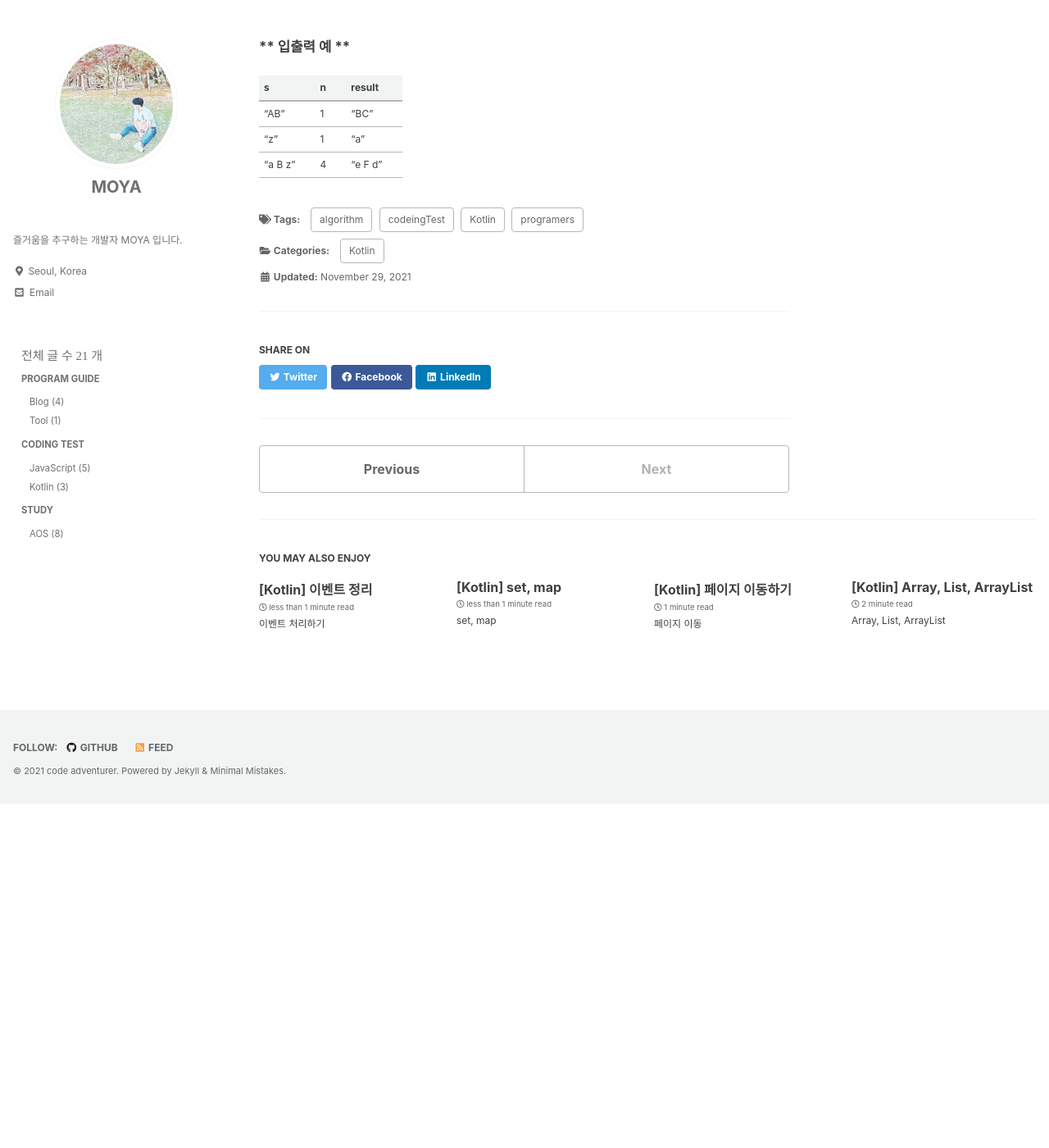
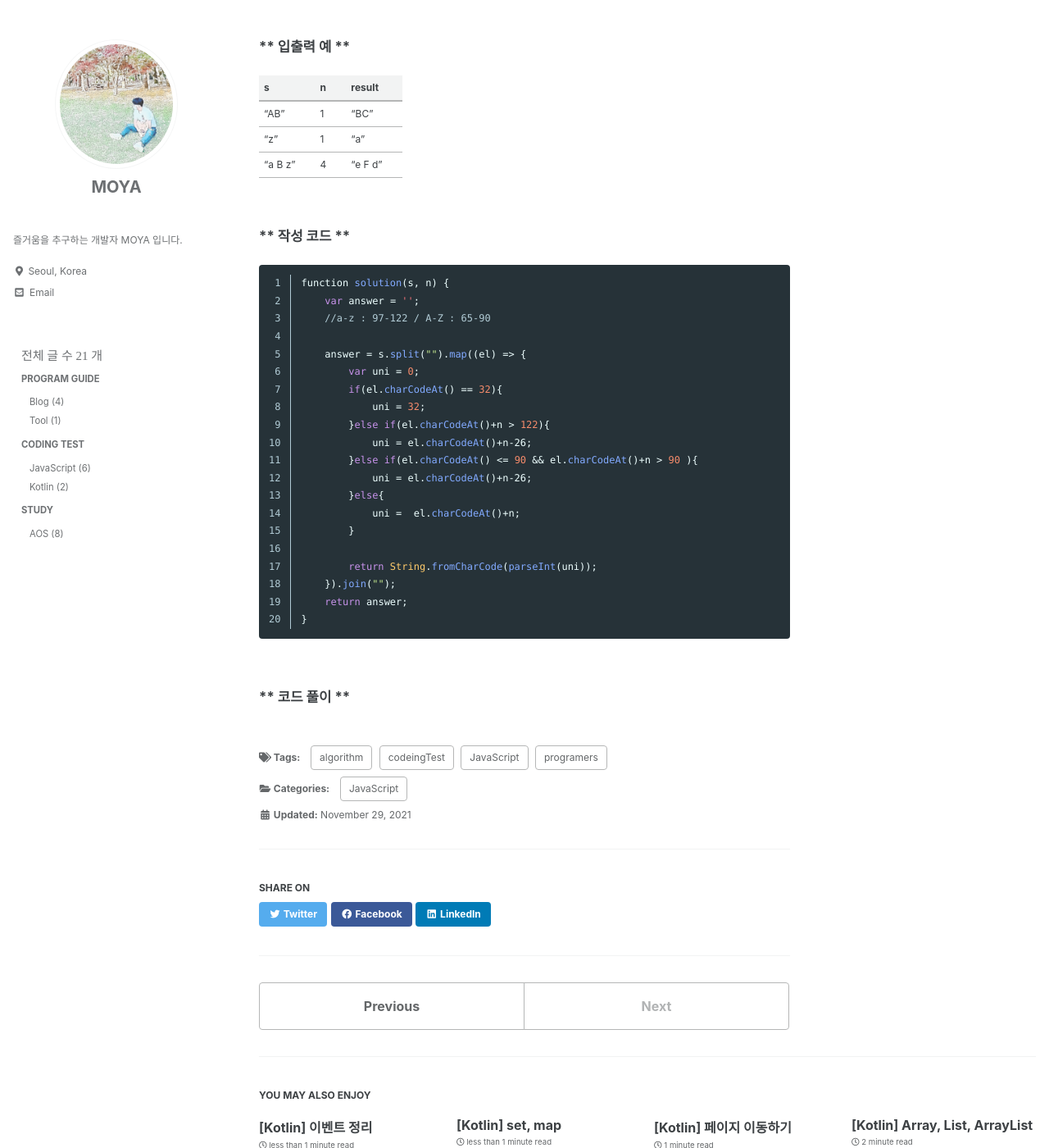
Before and after one commit to kdc7140/kdc7140.github.io, a Jekyll site: the page built from _posts/codingTest/2021-11-29-codingTest7.md, in a window 1280 px wide and 1400 px high, scrolled down 572 px. Shown: the whole window at 82% size. Built offline with Jekyll 4.4.1, drawn with Linux system fonts in a browser that asks for light colours; cached includes are drawn as plain includes; some web fonts are replaced; before the commit the page ends 1552 px from its top, so only the background shows below that.

Commit message:
add contents

````diff
--- a/_posts/codingTest/2021-11-29-codingTest7.md
+++ b/_posts/codingTest/2021-11-29-codingTest7.md
@@ -3,9 +3,9 @@ title:  "시저암호"
 excerpt: "프로그래머스 - 연습문제 - 시저암호"
 
 categories:
-  - Kotlin
+  - JavaScript
 tags:
-  - Kotlin
+  - JavaScript
   - algorithm
   - programers
   - codeingTest
@@ -33,3 +33,36 @@ tags:
 |"AB"|1|"BC"|
 |"z"|1|"a"|
 |"a B z"|4|"e F d"|
+
+
+<br/>
+
+**** 작성 코드 ****
+
+```kotlin
+function solution(s, n) {
+    var answer = '';
+    //a-z : 97-122 / A-Z : 65-90
+
+    answer = s.split("").map((el) => {
+        var uni = 0;
+        if(el.charCodeAt() == 32){
+            uni = 32;
+        }else if(el.charCodeAt()+n > 122){
+            uni = el.charCodeAt()+n-26;
+        }else if(el.charCodeAt() <= 90 && el.charCodeAt()+n > 90 ){
+            uni = el.charCodeAt()+n-26;
+        }else{
+            uni =  el.charCodeAt()+n;
+        }
+
+        return String.fromCharCode(parseInt(uni));
+    }).join("");
+    return answer;
+}
+```
+
+
+<br/>
+
+**** 코드 풀이 ****
````
